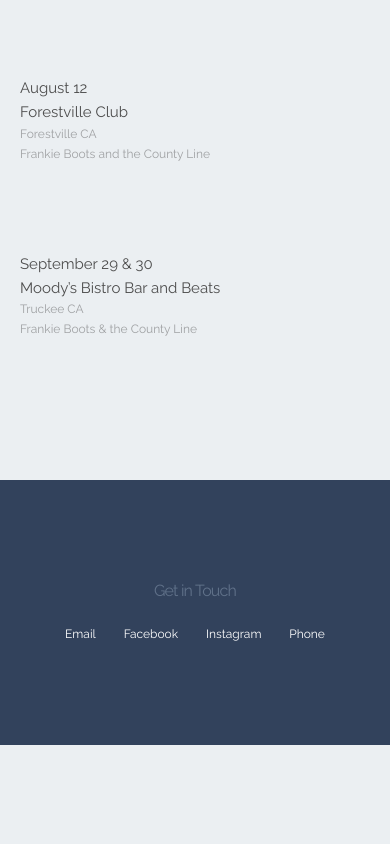
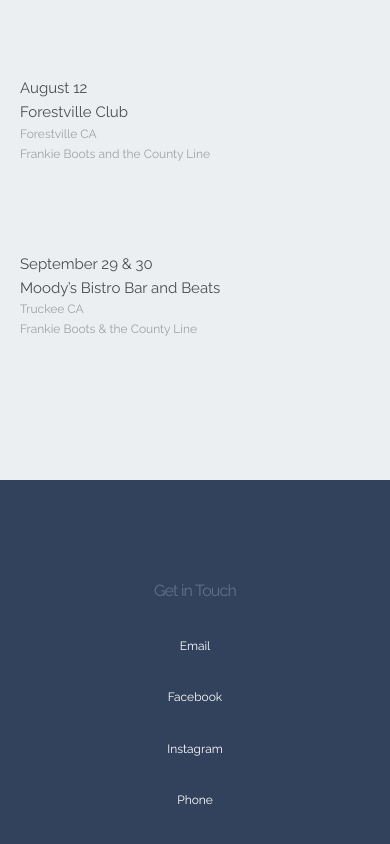
Before and after one commit to blaineb/zakgarn, a plain HTML site: page index.html in a window 390 px wide. Shown: the part 2635-3479 px from the top of the page. Before the commit the page ends 3380 px from the top, so only its background shows below. Drawn offline with Linux system fonts and the light colour scheme.

Commit message:
Better footer layout on mobile

```diff
--- a/css/skeleton.css
+++ b/css/skeleton.css
@@ -176,7 +176,13 @@
     padding: 0 12px;
     font-size: 1.2rem; }
 #footer { background-color: #32425c; text-align: center; padding: 100px 0; }
-
+@media (max-width: 550px) {
+  .nav-list a {
+    display: block;
+    text-align: center;
+    padding: 16px 0;
+  }
+}
 
 
 /* Links
```
